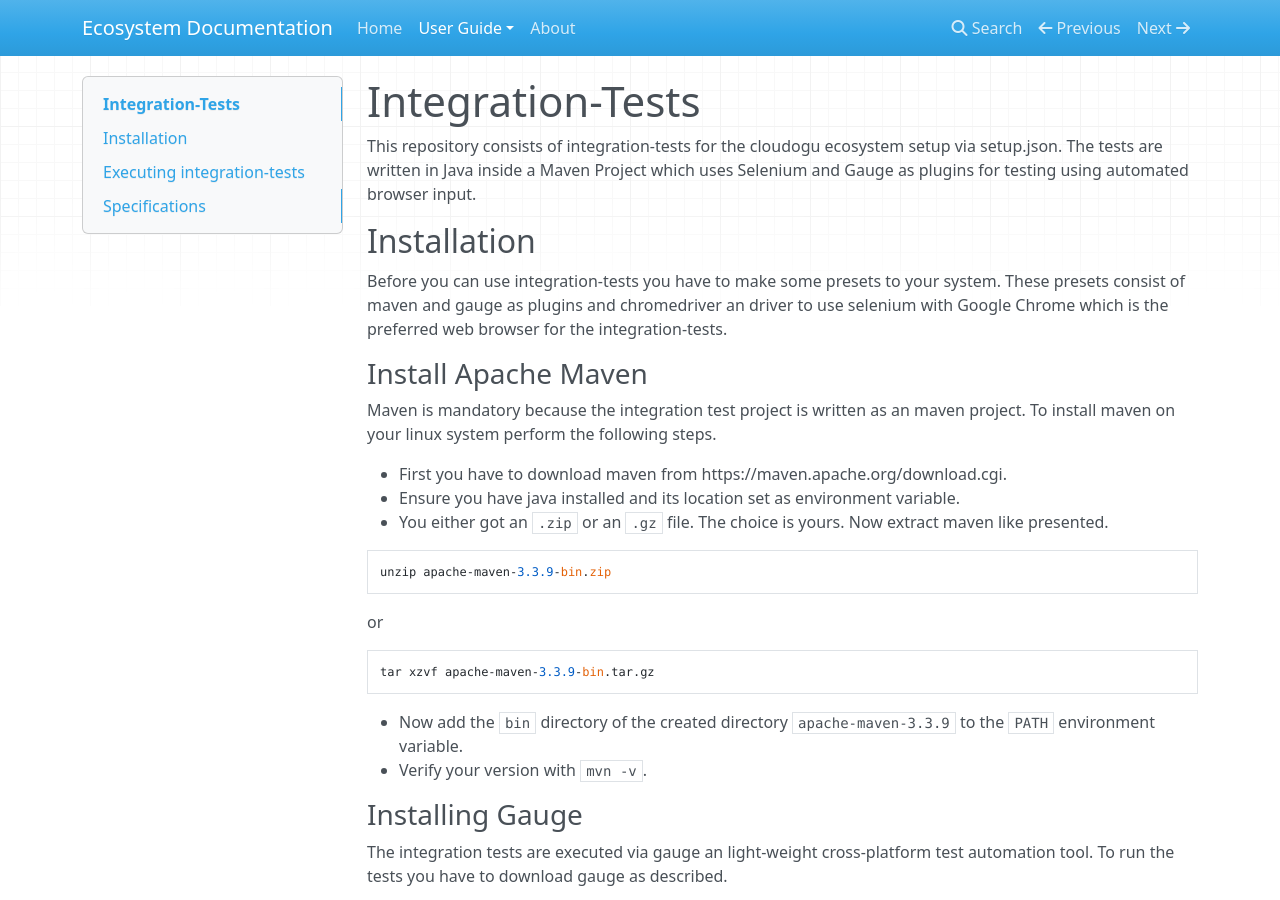
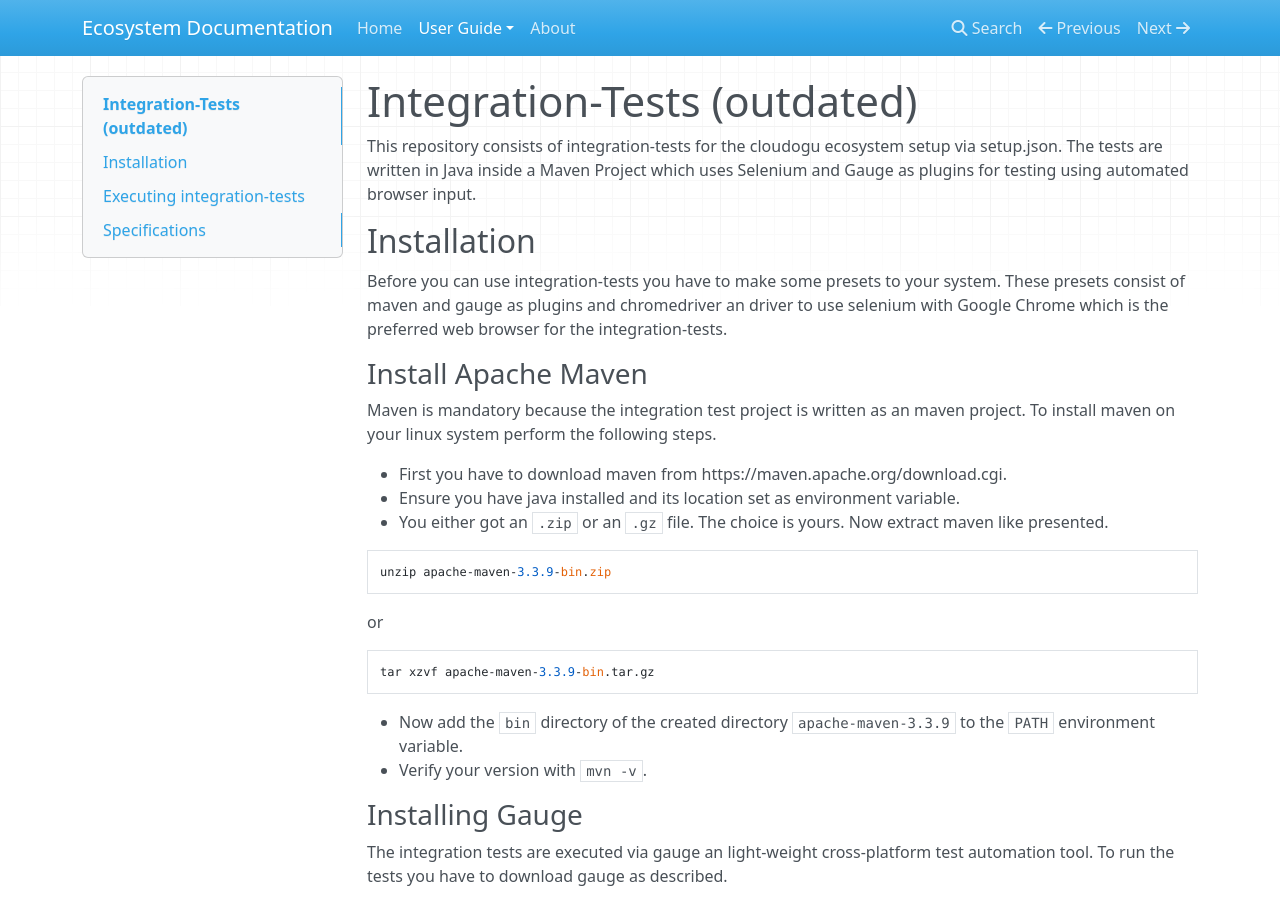
Before and after one commit to cloudogu/ecosystem, an MkDocs documentation site: the page built from docs/docs/user-guide/integration-tests.md, in a window 1280 px wide and 900 px high. Built offline with MkDocs 1.6.1, drawn with Linux system fonts in a browser that asks for light colours; nearby versions of some CDN libraries; old or Windows-style settings are respelled for this version of MkDocs.

```diff
--- a/docs/docs/user-guide/integration-tests.md
+++ b/docs/docs/user-guide/integration-tests.md
@@ -1,4 +1,4 @@
-# Integration-Tests
+# Integration-Tests (outdated)
 
 This repository consists of integration-tests for the cloudogu ecosystem setup via setup.json. The tests are written in Java inside a Maven Project which uses Selenium and Gauge as plugins for testing using automated browser input.
 
--- a/docs/mkdocs.yml
+++ b/docs/mkdocs.yml
@@ -7,6 +7,8 @@ pages:
   - Dogu creation: user-guide/dogu-creation.md
   - Dogu upgrades: user-guide/dogu-upgrade.md
   - Dogu configuration: user-guide/dogu-configuration.md
+  - CAS login limit: user-guide/cas-login-limit.md
+  - Maintenance mode: user-guide/maintenance_mode.md
   - Goss Spec: user-guide/goss.md
   - Migration: user-guide/migration.md
   - Bash Scripting Guideline: user-guide/bash-guideline.md
```
Also changed, not shown: docs/docs/user-guide/cas-login-limit.md (+3 -4 lines), README.md.
